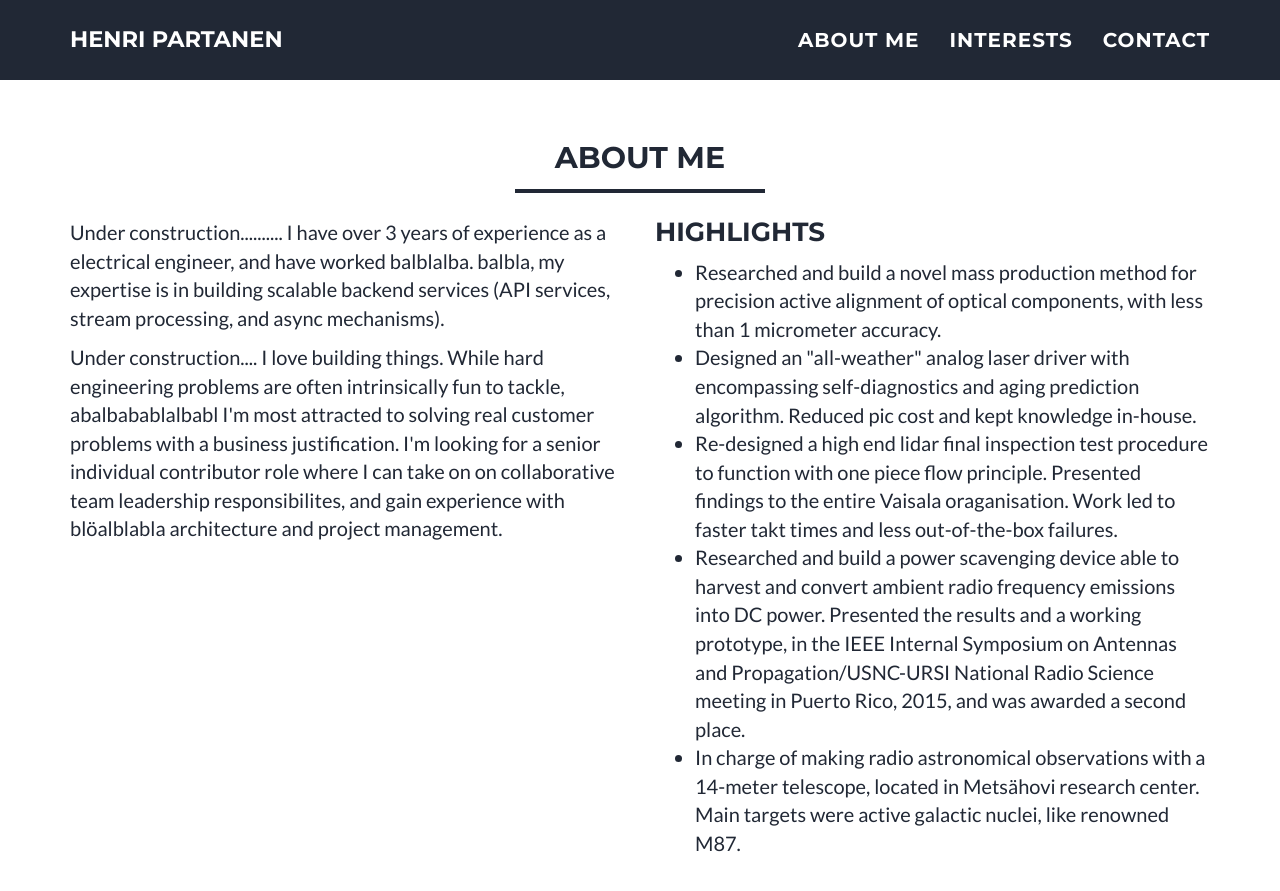
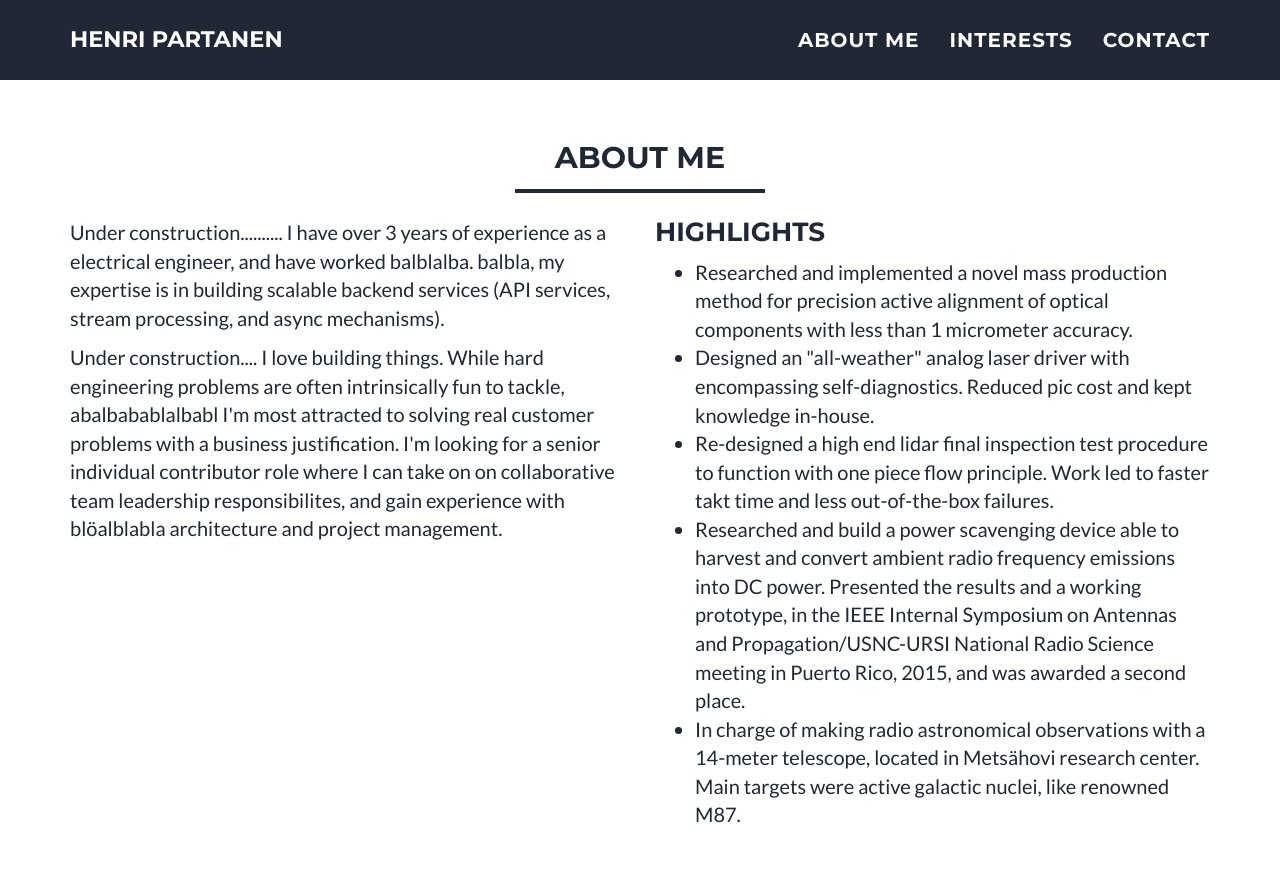
Before and after one commit to lifeofhenri/lifeofhenri.github.io, a Jekyll site: the page built from index.html, in a window 1280 px wide and 900 px high, scrolled down 498 px. Shown: the top 891 px of the window. Built offline with Jekyll 4.4.1, drawn with Linux system fonts in a browser that asks for light colours.

Commit message:
Update about_me.html

```diff
--- a/_includes/about_me.html
+++ b/_includes/about_me.html
@@ -29,13 +29,13 @@
 		    <h3 style="margin-top:0;">Highlights</h3>
 		    <ul>
     			<li>
-            Researched and build a novel mass production method for precision active alignment
-			of optical components, with less than 1 micrometer accuracy.
+            Researched and implemented a novel mass production method for precision active alignment
+			of optical components with less than 1 micrometer accuracy.
     			</li>
           <li>
-            Designed an "all-weather" analog laser driver with encompassing self-diagnostics and aging prediction algorithm. Reduced pic cost and kept knowledge in-house.
+            Designed an "all-weather" analog laser driver with encompassing self-diagnostics. Reduced pic cost and kept knowledge in-house.
           <li>
-            Re-designed a high end lidar final inspection test procedure to function with one piece flow principle. Presented findings to the entire Vaisala oraganisation. Work led to faster takt times and less out-of-the-box failures.
+            Re-designed a high end lidar final inspection test procedure to function with one piece flow principle. Work led to faster takt time and less out-of-the-box failures.
     			<li>
             Researched and build a power scavenging device able to harvest and convert ambient radio frequency emissions into DC power. Presented the results and a working prototype,
 			in the IEEE Internal Symposium on Antennas and Propagation/USNC-URSI National Radio Science meeting in Puerto Rico, 2015, and was awarded a second place.
```
